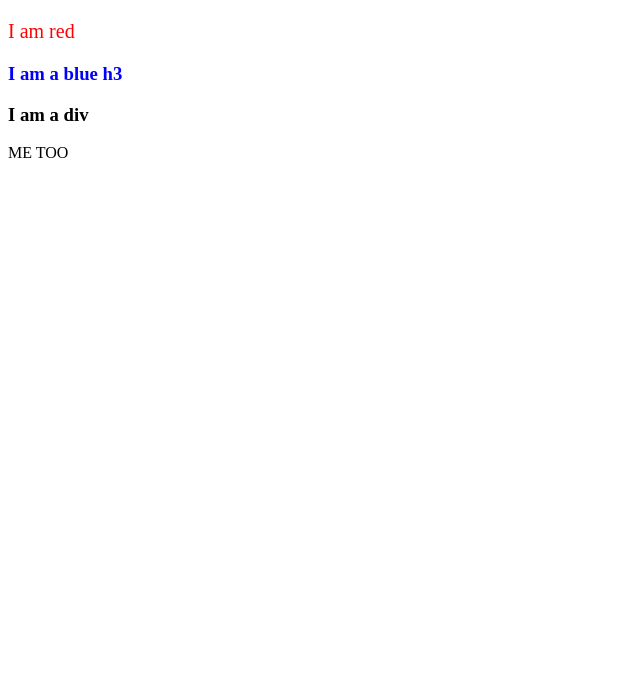
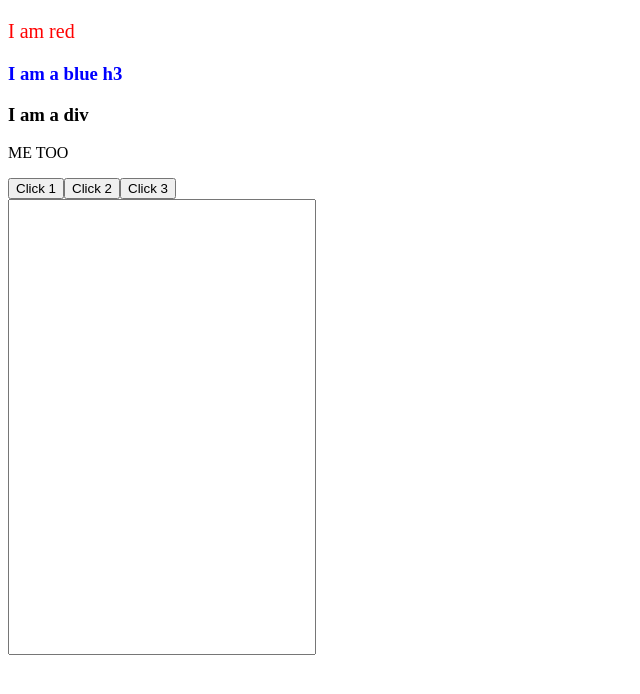
Before and after one commit to aganyo360/My-repo, a plain HTML site: page about.html in a window 1280 px wide. Shown: the whole page, without its empty margins (0-640 px from the left). Drawn offline with Linux system fonts and the light colour scheme.

```diff
--- a/about.html
+++ b/about.html
@@ -8,9 +8,23 @@
 </head>
 <body>
     <div class="container">
+    </div>
+
+    <!-- <button onclick="handleclick()">Click me</button>
+
+    <button onclick="alert('Good afternoon ')">Greeting</button>
+
+    <button id ="btn">Welcome</button> -->
+    <nav class="nav_bar">
+
+    </nav>
 
 
+    <div class="container">
+        <button id="one">Click 1</button><button id="two">Click 2</button><button id="three">Click 3</button>
     </div>
+    <input type="text" id = "inputText" style="width: 300px;
+    height: 450px;">
 
 
 </body>
```
